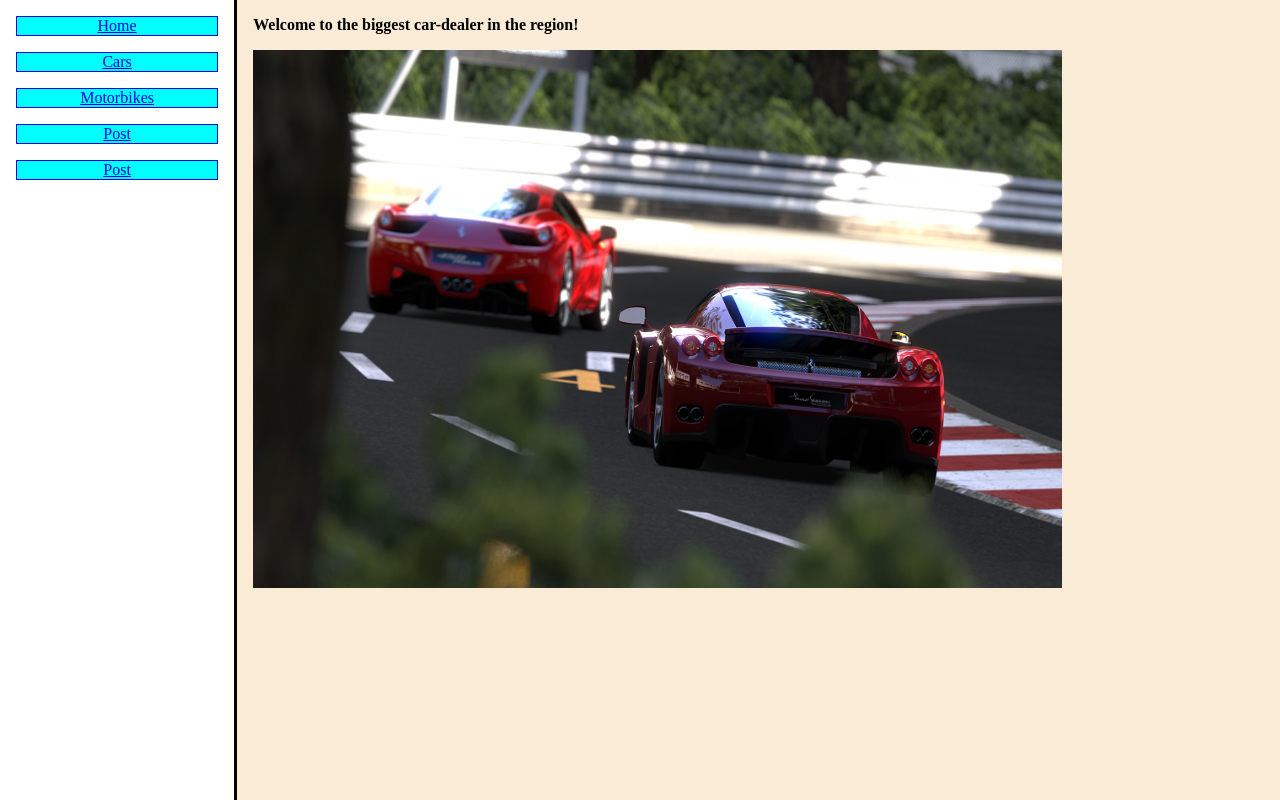
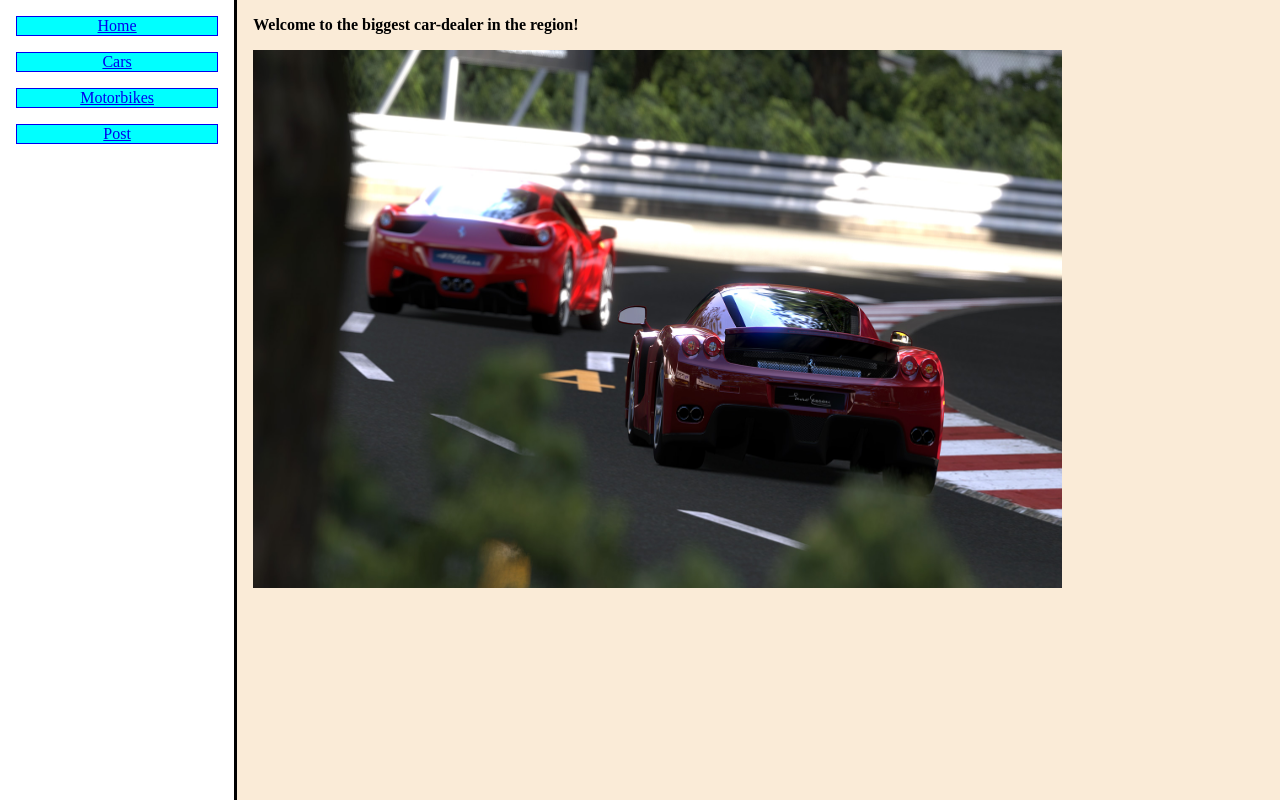
Before and after one commit to JoaquinCardillo/Repo-FrontEnd, a plain HTML site: page index.html in a window 1280 px wide. Drawn offline with Linux system fonts and the light colour scheme.

Commit message:
deleteBut

```diff
--- a/index.html
+++ b/index.html
@@ -15,7 +15,6 @@
             <a class="menu-item" href="cars.html">Cars</a>
             <a class="menu-item" href="motorBike.html">Motorbikes</a>
             <a class="menu-item" href="post.html">Post</a>
-            <a class="menu-item" href="post.html">Post</a>
         </div>
         </div>
         <div class="container-right">
```
